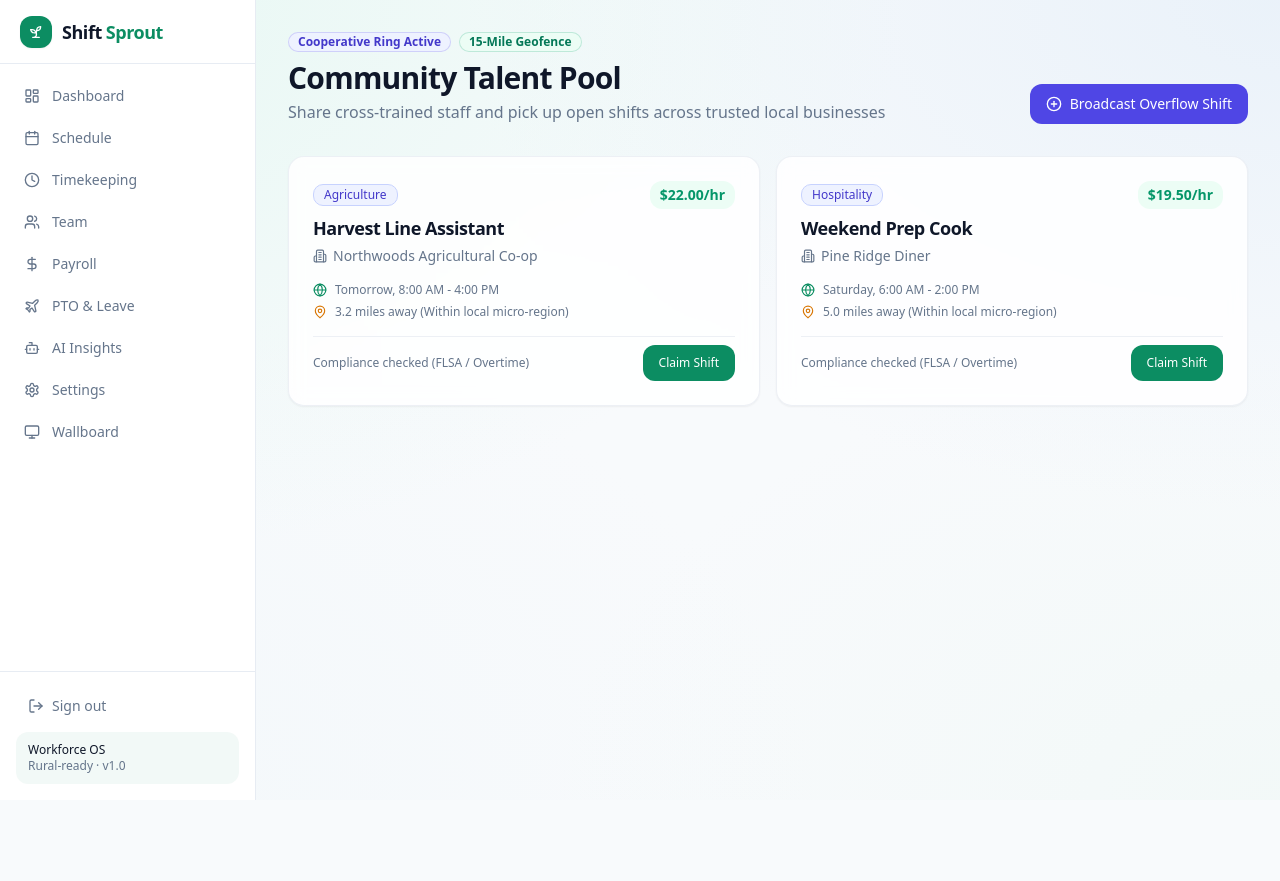
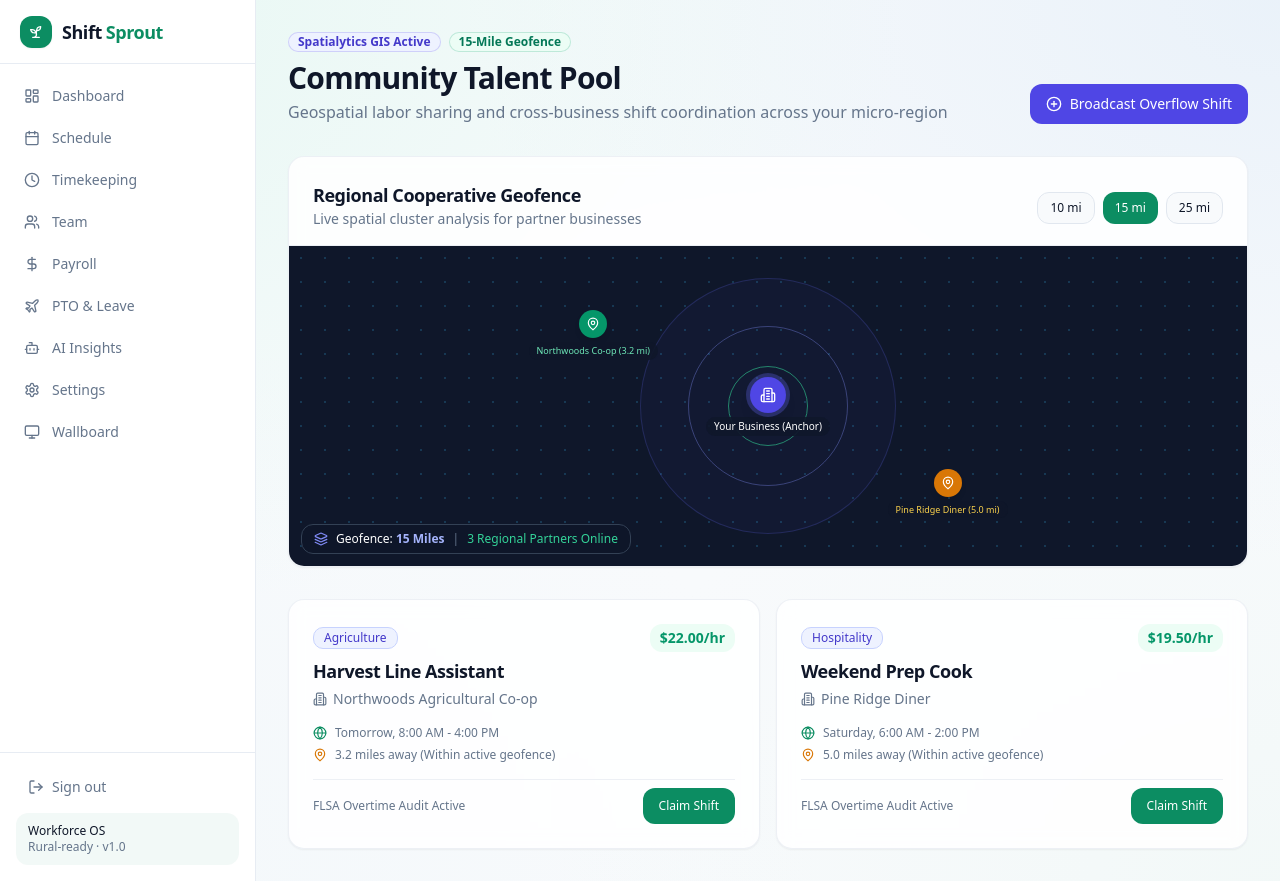
Before and after one commit to KristineMK72/Shiftsprout, a Next.js app: page /dashboard/marketplace in a window 1280 px wide. Before the commit the page ends 800 px from the top, so only its background shows below. Built offline with nearby package versions, Linux system fonts and the light colour scheme.

Commit message:
Update page.tsx

```diff
--- a/app/dashboard/marketplace/page.tsx
+++ b/app/dashboard/marketplace/page.tsx
@@ -9,7 +9,7 @@ import {
   CardTitle,
 } from "@/components/ui/card";
 import { Button } from "@/components/ui/button";
-import { Globe, PlusCircle, MapPin, Building2, CheckCircle2 } from "lucide-react";
+import { Globe, PlusCircle, MapPin, Building2, CheckCircle2, Layers } from "lucide-react";
 
 const initialShifts = [
   {
@@ -35,6 +35,7 @@ const initialShifts = [
 export default function MarketplacePage() {
   const [shifts] = useState(initialShifts);
   const [claimedIds, setClaimedIds] = useState<string[]>([]);
+  const [activeRadius, setActiveRadius] = useState<number>(15);
 
   const handleClaim = (id: string) => {
     setClaimedIds((prev) => [...prev, id]);
@@ -42,19 +43,20 @@ export default function MarketplacePage() {
 
   return (
     <div className="space-y-8">
+      {/* Header */}
       <div className="flex flex-col gap-1 sm:flex-row sm:items-end sm:justify-between">
         <div>
           <div className="flex items-center gap-2">
             <span className="inline-flex items-center rounded-full bg-indigo-50 px-2.5 py-0.5 text-xs font-semibold text-indigo-700 ring-1 ring-inset ring-indigo-600/20">
-              Cooperative Ring Active
+              Spatialytics GIS Active
             </span>
             <span className="inline-flex items-center rounded-full bg-emerald-50 px-2.5 py-0.5 text-xs font-semibold text-emerald-700 ring-1 ring-inset ring-emerald-600/20">
-              15-Mile Geofence
+              {activeRadius}-Mile Geofence
             </span>
           </div>
           <h1 className="mt-2 text-3xl font-bold tracking-tight">Community Talent Pool</h1>
           <p className="mt-1 text-muted-foreground">
-            Share cross-trained staff and pick up open shifts across trusted local businesses
+            Geospatial labor sharing and cross-business shift coordination across your micro-region
           </p>
         </div>
         <Button className="gap-2 bg-indigo-600 hover:bg-indigo-700 text-white rounded-xl">
@@ -63,6 +65,82 @@ export default function MarketplacePage() {
         </Button>
       </div>
 
+      {/* Spatialytics GIS Geofence Map View */}
+      <Card className="rounded-2xl border-border/60 bg-white/85 shadow-sm backdrop-blur overflow-hidden">
+        <CardHeader className="flex flex-row items-center justify-between pb-4 border-b border-border/60">
+          <div>
+            <CardTitle className="text-lg">Regional Cooperative Geofence</CardTitle>
+            <CardDescription>Live spatial cluster analysis for partner businesses</CardDescription>
+          </div>
+          <div className="flex items-center gap-2">
+            {[10, 15, 25].map((miles) => (
+              <Button
+                key={miles}
+                variant={activeRadius === miles ? "default" : "outline"}
+                size="sm"
+                onClick={() => setActiveRadius(miles)}
+                className="rounded-xl text-xs h-8"
+              >
+                {miles} mi
+              </Button>
+            ))}
+          </div>
+        </CardHeader>
+
+        <CardContent className="p-0 relative">
+          <div className="h-[320px] w-full bg-slate-900 relative flex items-center justify-center overflow-hidden">
+            {/* Raster/Vector Grid Pattern */}
+            <div className="absolute inset-0 opacity-20 bg-[radial-gradient(#38bdf8_1px,transparent_1px)] [background-size:24px_24px]" />
+
+            {/* Concentric Geofence Rings */}
+            <div className="absolute rounded-full border border-indigo-500/30 bg-indigo-500/5 h-64 w-64 flex items-center justify-center animate-pulse">
+              <div className="absolute rounded-full border border-indigo-400/50 h-40 w-40 flex items-center justify-center">
+                <div className="absolute rounded-full border border-emerald-400/80 h-20 w-20" />
+              </div>
+            </div>
+
+            {/* Central Anchor Node */}
+            <div className="absolute z-10 flex flex-col items-center">
+              <div className="h-9 w-9 rounded-full bg-indigo-600 text-white flex items-center justify-center shadow-lg ring-4 ring-indigo-500/30">
+                <Building2 className="h-4 w-4" />
+              </div>
+              <span className="mt-1 rounded-md bg-slate-900/80 px-2 py-0.5 text-[10px] font-medium text-white backdrop-blur">
+                Your Business (Anchor)
+              </span>
+            </div>
+
+            {/* Partner Node 1 */}
+            <div className="absolute top-16 left-1/4 z-10 flex flex-col items-center">
+              <div className="h-7 w-7 rounded-full bg-emerald-600 text-white flex items-center justify-center shadow-md">
+                <MapPin className="h-3.5 w-3.5" />
+              </div>
+              <span className="mt-1 rounded-md bg-slate-900/80 px-2 py-0.5 text-[9px] text-emerald-300 backdrop-blur">
+                Northwoods Co-op (3.2 mi)
+              </span>
+            </div>
+
+            {/* Partner Node 2 */}
+            <div className="absolute bottom-12 right-1/4 z-10 flex flex-col items-center">
+              <div className="h-7 w-7 rounded-full bg-amber-600 text-white flex items-center justify-center shadow-md">
+                <MapPin className="h-3.5 w-3.5" />
+              </div>
+              <span className="mt-1 rounded-md bg-slate-900/80 px-2 py-0.5 text-[9px] text-amber-300 backdrop-blur">
+                Pine Ridge Diner (5.0 mi)
+              </span>
+            </div>
+
+            {/* GIS Legend Footer Overlay */}
+            <div className="absolute bottom-3 left-3 z-20 flex items-center gap-2 rounded-xl bg-slate-900/90 px-3 py-1.5 text-xs text-white backdrop-blur border border-slate-700">
+              <Layers className="h-3.5 w-3.5 text-indigo-400" />
+              <span>Geofence: <strong className="text-indigo-300">{activeRadius} Miles</strong></span>
+              <span className="text-slate-500">|</span>
+              <span className="text-emerald-400">3 Regional Partners Online</span>
+            </div>
+          </div>
+        </CardContent>
+      </Card>
+
+      {/* Available Shared Shifts Grid */}
       <div className="grid gap-4 md:grid-cols-2">
         {shifts.map((shift) => {
           const isClaimed = claimedIds.includes(shift.id);
@@ -92,12 +170,12 @@ export default function MarketplacePage() {
                   </div>
                   <div className="flex items-center gap-2">
                     <MapPin className="h-3.5 w-3.5 text-amber-600" />
-                    <span>{shift.distance} (Within local micro-region)</span>
+                    <span>{shift.distance} (Within active geofence)</span>
                   </div>
                 </div>
 
                 <div className="pt-2 flex items-center justify-between border-t border-border/60">
-                  <span className="text-xs text-muted-foreground">Compliance checked (FLSA / Overtime)</span>
+                  <span className="text-xs text-muted-foreground">FLSA Overtime Audit Active</span>
                   {isClaimed ? (
                     <Button disabled variant="outline" className="gap-1.5 text-emerald-600 border-emerald-200 bg-emerald-50">
                       <CheckCircle2 className="h-4 w-4" />
```
